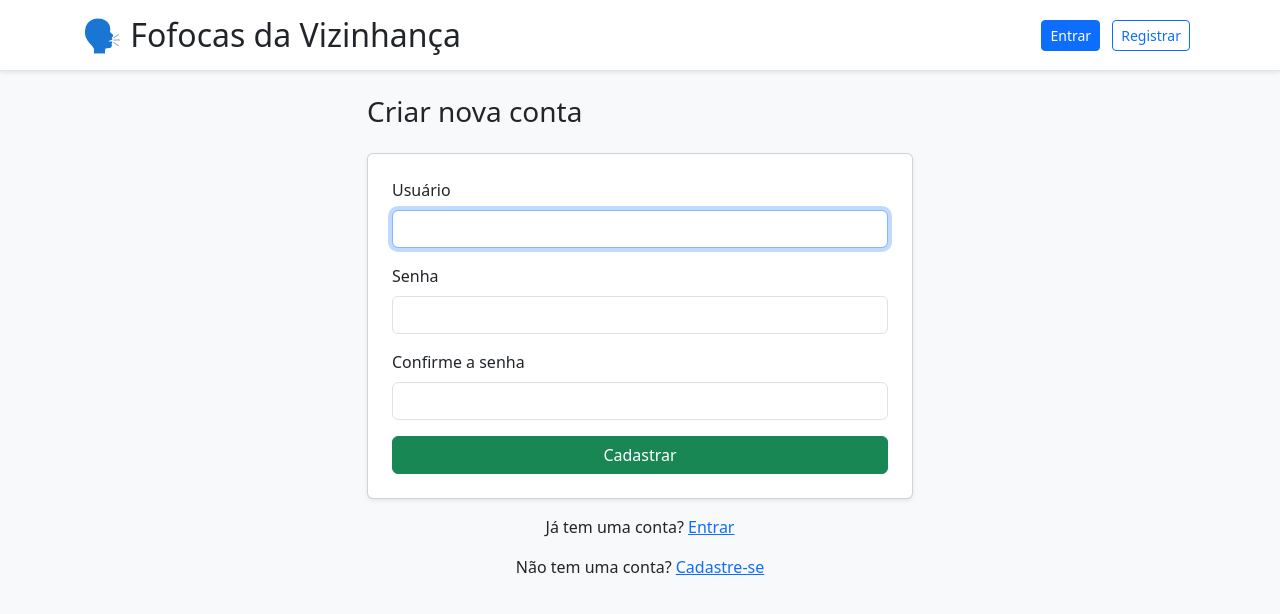
After one commit to python-sjc/django-intro, a Django app: page /signup/ in a window 1280 px wide. The commit adds this page. Shown: the top 614 px of the page. Run offline with Django 4.2, Linux system fonts and the light colour scheme; some libraries are stand-ins or nearby versions.

Commit message:
Add user authentication templates and settings
- Create signup and login templates for user registration and authentication.
- Update base template to include login/logout options based on user authentication status.
- Configure login and logout redirect URLs in settings.

```diff
--- a/fofocalocal/settings.py
+++ b/fofocalocal/settings.py
@@ -27,6 +27,9 @@ DEBUG = True
 
 ALLOWED_HOSTS = []
 
+# Redirect URL after login
+LOGIN_REDIRECT_URL = "/"
+LOGOUT_REDIRECT_URL = "login"
 
 # Application definition
 
--- /dev/null
+++ b/fofocas/templates/signup.html
@@ -0,0 +1,44 @@
+{% extends 'base.html' %}
+{% block title %}Cadastro{% endblock %}
+
+{% load widget_tweaks %}
+
+{% block content %}
+<div class="row justify-content-center">
+  <div class="col-md-6">
+    <h3 class="mb-4">Criar nova conta</h3>
+    <form method="post" class="card p-4 shadow-sm bg-white">
+      {% csrf_token %}
+      {% if form.errors %}
+        <div class="alert alert-danger">
+          Verifique os erros abaixo e tente novamente.
+        </div>
+      {% endif %}
+
+      <div class="mb-3">
+        <label class="form-label">Usuário</label>
+        {{ form.username|add_class:"form-control" }}
+      </div>
+      <div class="mb-3">
+        <label class="form-label">Senha</label>
+        {{ form.password1|add_class:"form-control" }}
+      </div>
+      <div class="mb-3">
+        <label class="form-label">Confirme a senha</label>
+        {{ form.password2|add_class:"form-control" }}
+      </div>
+
+      <button type="submit" class="btn btn-success w-100">Cadastrar</button>
+    </form>
+
+    <div class="text-center mt-3">
+      <p>Já tem uma conta? <a href="{% url 'login' %}">Entrar</a></p>
+    </div>
+
+    <div class="text-center mt-3">
+      <p>Não tem uma conta? <a href="{% url 'signup' %}">Cadastre-se</a></p>
+    </div>
+
+  </div>
+</div>
+{% endblock %}
--- a/fofocas/urls.py
+++ b/fofocas/urls.py
@@ -5,4 +5,5 @@ urlpatterns = [
     path('', views.lista_fofocas, name='lista_fofocas'),
     path('nova/', views.nova_fofoca, name='nova_fofoca'),
     path('votar/<int:fofoca_id>/<str:tipo>/', views.votar, name='votar'),
+    path('signup/', views.signup, name='signup'),
 ]
--- a/templates/base.html
+++ b/templates/base.html
@@ -27,6 +27,19 @@
             <div>
                 <h2 class="mb-0">🗣️ Fofocas da Vizinhança</h2>
             </div>
+            <div>
+                {% if user.is_authenticated %}
+                    <span class="me-2">Olá, <strong>{{ user.username }}</strong>!</span>
+                    <form method="post" action="{% url 'logout' %}" style="display: inline;">
+                        {% csrf_token %}
+                        <button type="submit" class="btn btn-outline-primary btn-sm">Sair</button>
+                    </form>
+                    <a href="{% url 'nova_fofoca' %}" class="btn btn-sm btn-success">Nova Fofoca</a>
+                {% else %}
+                    <a href="{% url 'login' %}" class="btn btn-sm btn-primary me-2">Entrar</a>
+                    <a href="{% url 'signup' %}" class="btn btn-sm btn-outline-primary me-2">Registrar</a>
+                {% endif %}
+            </div>
         </div>
     </header>
 
```
Also changed, not shown: templates/registration/login.html (added, +33 -0 lines).
